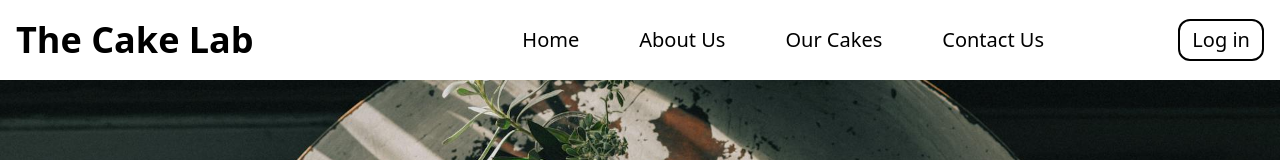
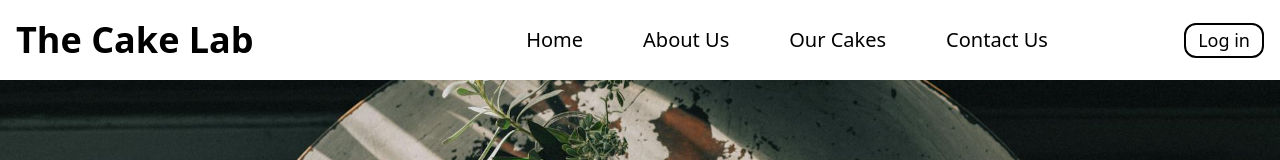
Before and after one commit to qinangao/cake-shop, a React (Vite) app: page / in a window 1280 px wide. Shown: the top 160 px of the page. Built offline with nearby package versions, Linux system fonts and the light colour scheme.

Commit message:
replace login buttons with Button component for consistency

```diff
--- a/src/UI/NavBar.tsx
+++ b/src/UI/NavBar.tsx
@@ -1,4 +1,5 @@
 import { JSX, useState } from "react";
+import Button from "./Button";
 
 export default function NavBar(): JSX.Element {
   const [isOpen, setIsOpen] = useState(false);
@@ -46,15 +47,11 @@ export default function NavBar(): JSX.Element {
 
             {/* Show only on mobile */}
             <li className="block md:hidden">
-              <button className="border-white border-2 px-3 py-1 transition-transform transform hover:scale-[1.1] rounded-xl text-[20px] cursor-pointer">
-                Log in
-              </button>
+              <Button isHover={false}>Log in</Button>
             </li>
           </ul>
         </div>
-        <button className="hidden md:block border-black border-2 px-3 py-1 transition-transform transform hover:scale-[1.1] rounded-xl text-[20px] cursor-pointer">
-          Log in
-        </button>
+        <Button className="hidden md:block">Log in</Button>
       </nav>
     </header>
   );
```
